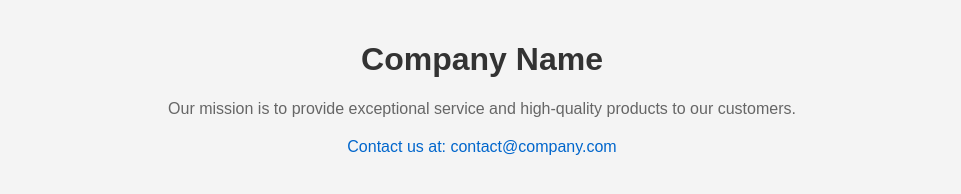
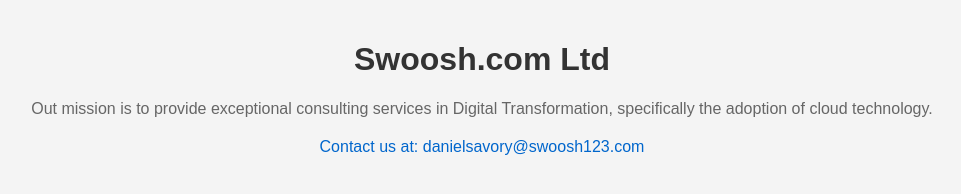
Before and after one commit to danielsavory/swoosh.com, a plain HTML site: page index.html in a window 1280 px wide. Shown: the whole page, without its empty margins (158-1119 px from the left). Drawn offline with Linux system fonts and the light colour scheme.

Commit message:
Update index.html

```diff
--- a/index.html
+++ b/index.html
@@ -3,7 +3,7 @@
 <head>
     <meta charset="UTF-8">
     <meta name="viewport" content="width=device-width, initial-scale=1.0">
-    <title>Company Landing Page</title>
+    <title>Swoosh.com</title>
     <style>
         body {
             font-family: Arial, sans-serif;
@@ -29,9 +29,9 @@
 </head>
 <body>
     <div class="container">
-        <h1>Company Name</h1>
-        <p>Our mission is to provide exceptional service and high-quality products to our customers.</p>
-        <p class="contact">Contact us at: contact@company.com</p>
+        <h1>Swoosh.com Ltd</h1>
+        <p>Out mission is to provide exceptional consulting services in Digital Transformation, specifically the adoption of cloud technology.</p>
+        <p class="contact">Contact us at: danielsavory@swoosh123.com</p>
     </div>
 </body>
 </html>
```
